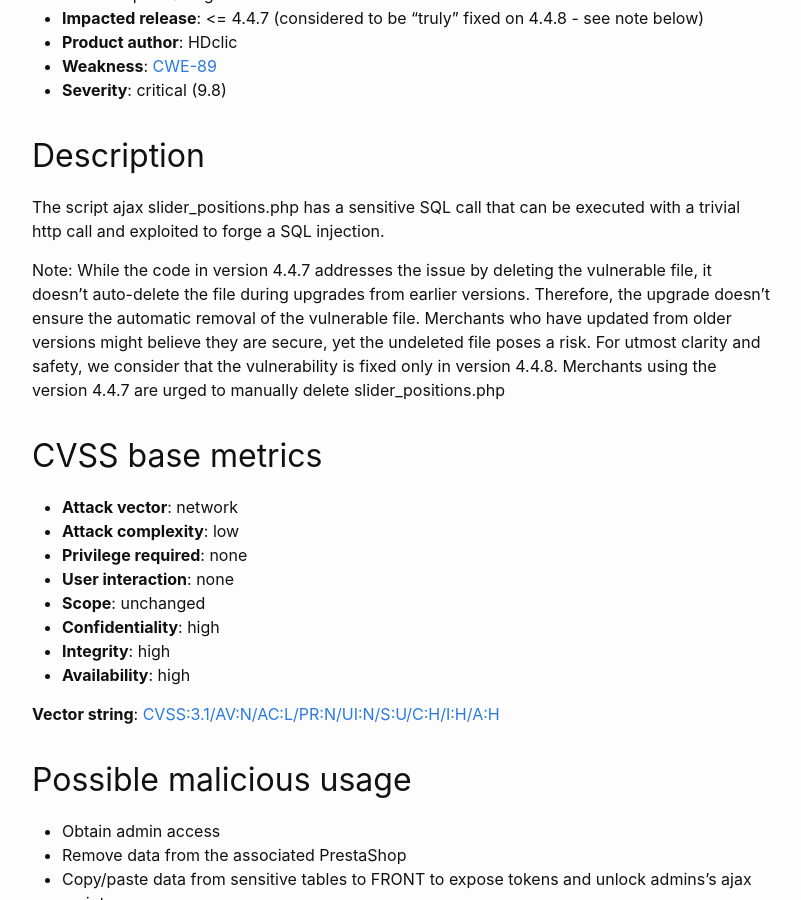
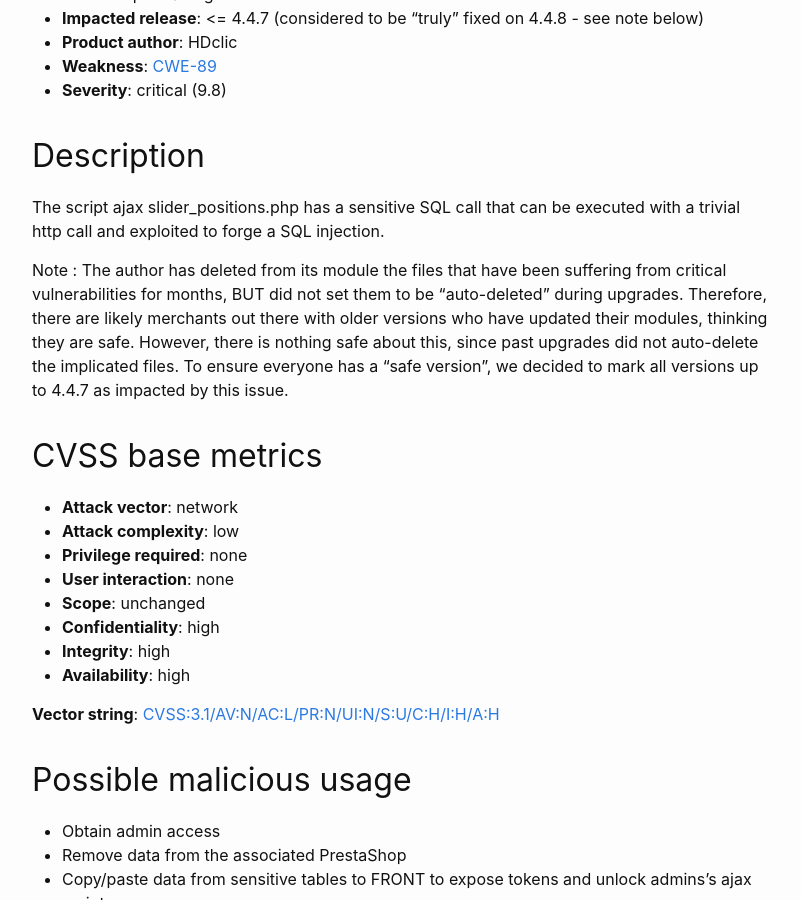
Before and after one commit to friends-of-presta/security-advisories, a Jekyll site: the page built from _posts/2023-10-26-prestablog.md, in a window 1280 px wide and 900 px high, scrolled down 1046 px. Shown: the whole window, without its empty margins (238-1039 px from the left). Built offline with Jekyll 4.4.1, drawn with Linux system fonts in a browser that asks for light colours.

Commit message:
Update 2023-10-26-prestablog.md

```diff
--- a/_posts/2023-10-26-prestablog.md
+++ b/_posts/2023-10-26-prestablog.md
@@ -29,7 +29,7 @@ In the module "PrestaBlog" (prestablog) up to version 4.4.7 from HDclic for Pres
 
 The script ajax slider_positions.php has a sensitive SQL call that can be executed with a trivial http call and exploited to forge a SQL injection.
 
-Note: While the code in version 4.4.7 addresses the issue by deleting the vulnerable file, it doesn't auto-delete the file during upgrades from earlier versions. Therefore, the upgrade doesn't ensure the automatic removal of the vulnerable file. Merchants who have updated from older versions might believe they are secure, yet the undeleted file poses a risk. For utmost clarity and safety, we consider that the vulnerability is fixed only in version 4.4.8. Merchants using the version 4.4.7 are urged to manually delete slider_positions.php
+Note : The author has deleted from its module the files that have been suffering from critical vulnerabilities for months, BUT did not set them to be "auto-deleted" during upgrades. Therefore, there are likely merchants out there with older versions who have updated their modules, thinking they are safe. However, there is nothing safe about this, since past upgrades did not auto-delete the implicated files. To ensure everyone has a "safe version", we decided to mark all versions up to 4.4.7 as impacted by this issue.
 
 ## CVSS base metrics
 
```
